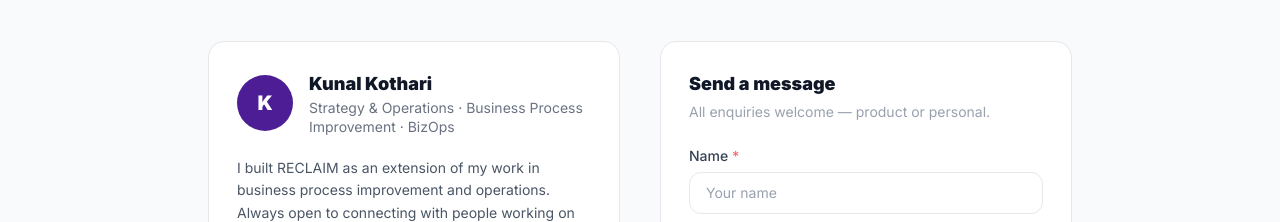
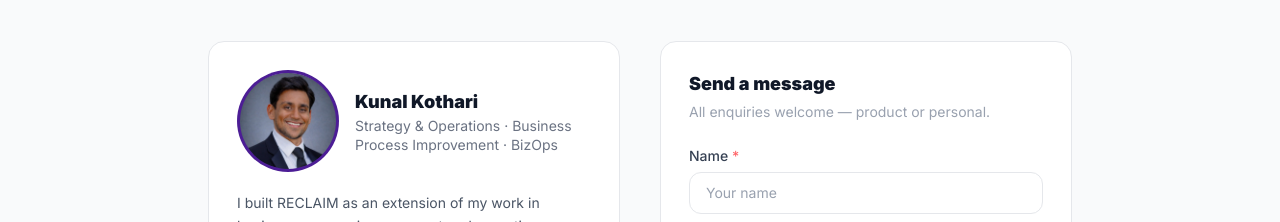
Before and after one commit to initiaops/reclaim-app, a Next.js app: page /contact in a window 1280 px wide. Shown: the part 317-539 px from the top of the page. Built offline with nearby package versions, Linux system fonts and the light colour scheme; no server answers.

Commit message:
Add profile photo to contact page
Co-Authored-By: Claude Sonnet 4.6 <noreply@anthropic.com>

```diff
--- a/app/contact/page.tsx
+++ b/app/contact/page.tsx
@@ -1,4 +1,5 @@
 import type { Metadata } from 'next'
+import Image from 'next/image'
 import ContactForm from './ContactForm'
 
 export const metadata: Metadata = {
@@ -45,11 +46,15 @@ export default function ContactPage() {
             <div className="bg-white rounded-2xl border border-gray-200 p-7">
               {/* Avatar + name */}
               <div className="flex items-center gap-4 mb-5">
-                <div
-                  className="w-14 h-14 rounded-full flex items-center justify-center text-white text-xl font-black shrink-0"
-                  style={{ backgroundColor: 'var(--brand)' }}
-                >
-                  K
+                <div className="shrink-0" style={{ borderRadius: '50%', padding: '3px', background: '#4C1D95', display: 'inline-block' }}>
+                  <Image
+                    src="/kunal.jpg"
+                    alt="Kunal Kothari"
+                    width={96}
+                    height={96}
+                    className="rounded-full block"
+                    style={{ width: 96, height: 96, objectFit: 'cover' }}
+                  />
                 </div>
                 <div>
                   <p className="text-lg font-black text-gray-900">Kunal Kothari</p>
```
Also changed, not shown: public/kunal.jpg (added).
